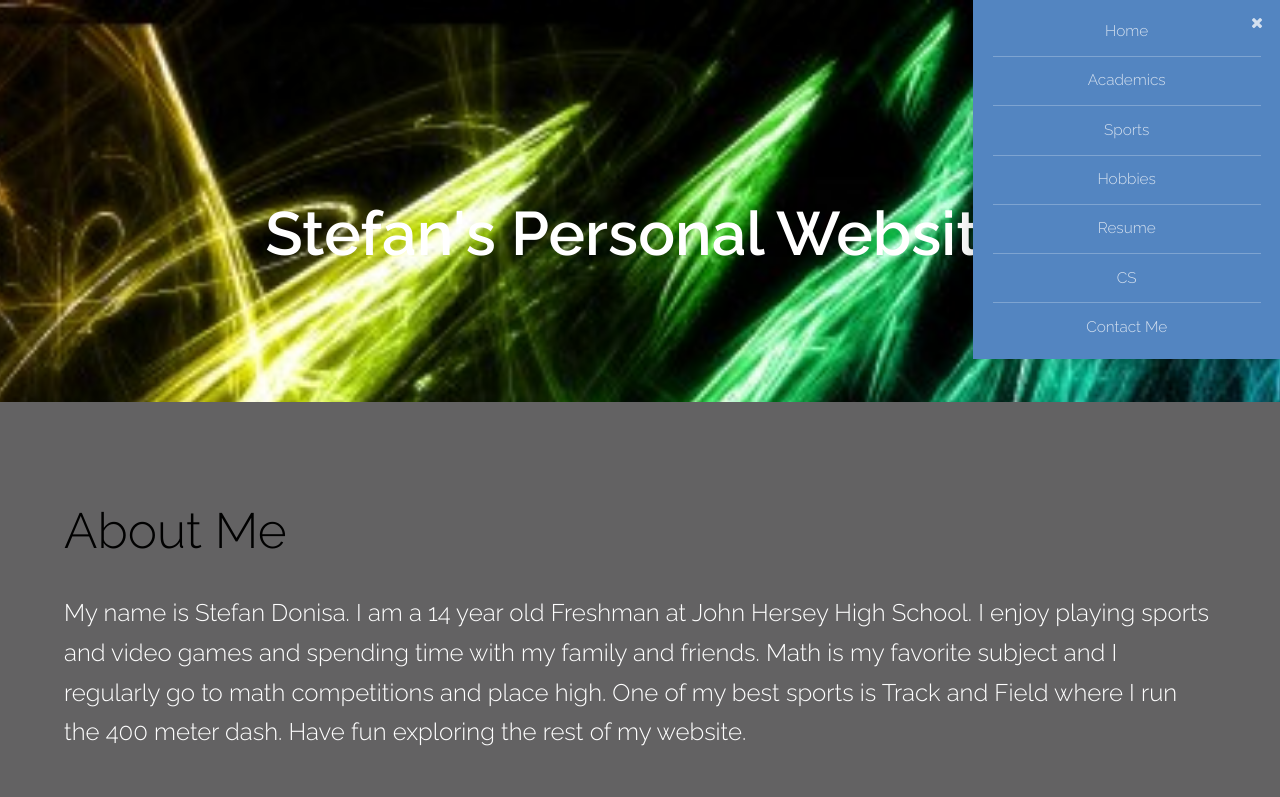
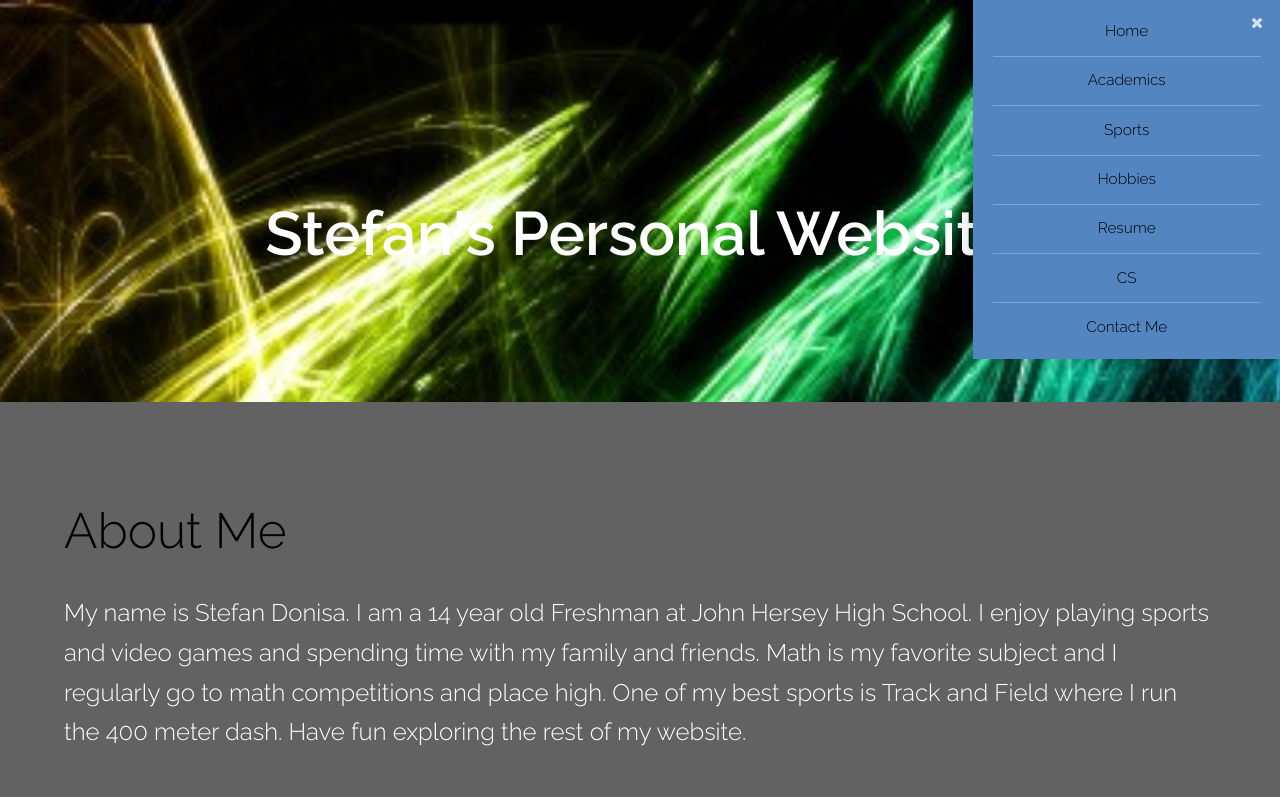
Before and after one commit to StefanDonisa/StefanDonisa, a plain HTML site: page index.html in a window 1280 px wide. Both pictures are taken after a click on the link 640 px from the left and 150 px from the top of the page. Shown: the top 797 px of the page. Drawn offline with Linux system fonts and the light colour scheme.

Commit message:
Update main.css

```diff
--- a/assets/css/main.css
+++ b/assets/css/main.css
@@ -3011,7 +3011,7 @@ z-index: 1;
 
 		#navPanel a:not(.close) {
 			border-top: solid 1px rgba(255, 255, 255, 0.25);
-			color: #d4e0ef;
+			color: #000;
 			font-weight: 600;
 			display: block;
 			padding: 0.75em 0;
```
